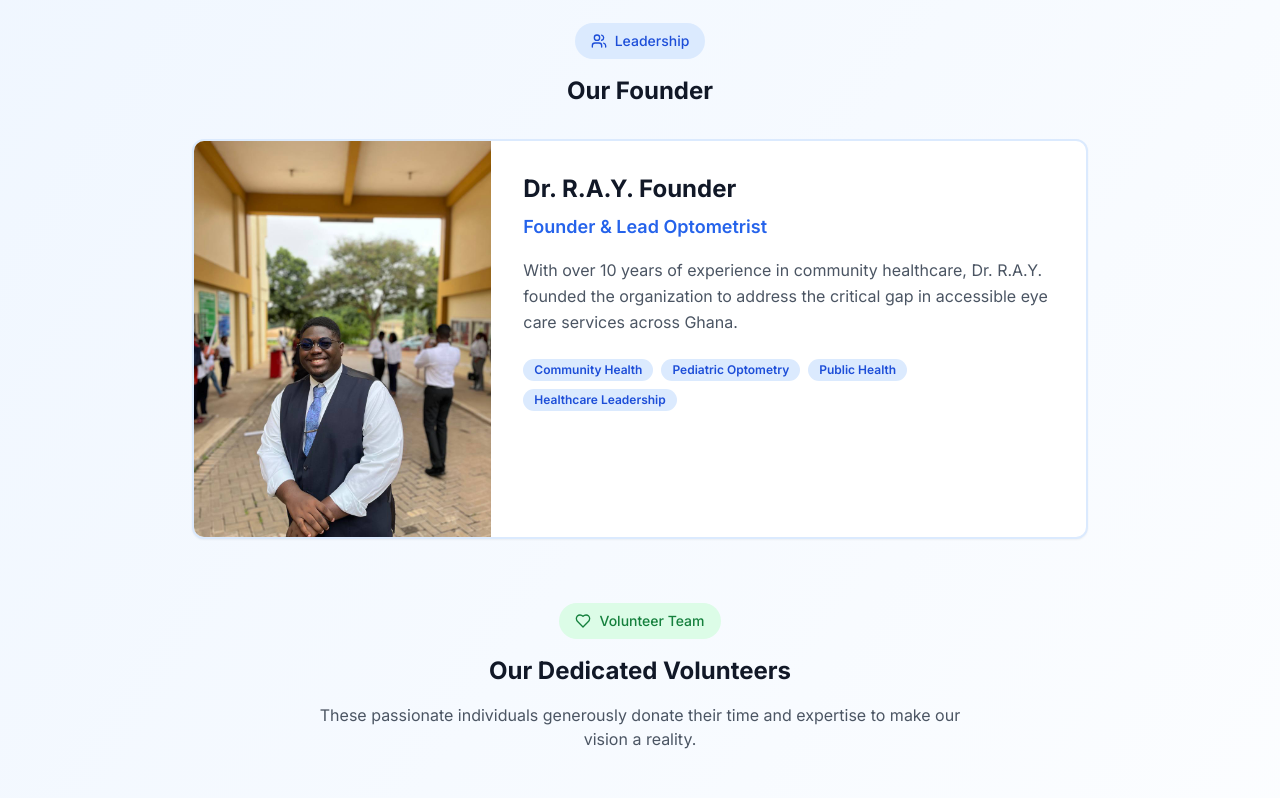
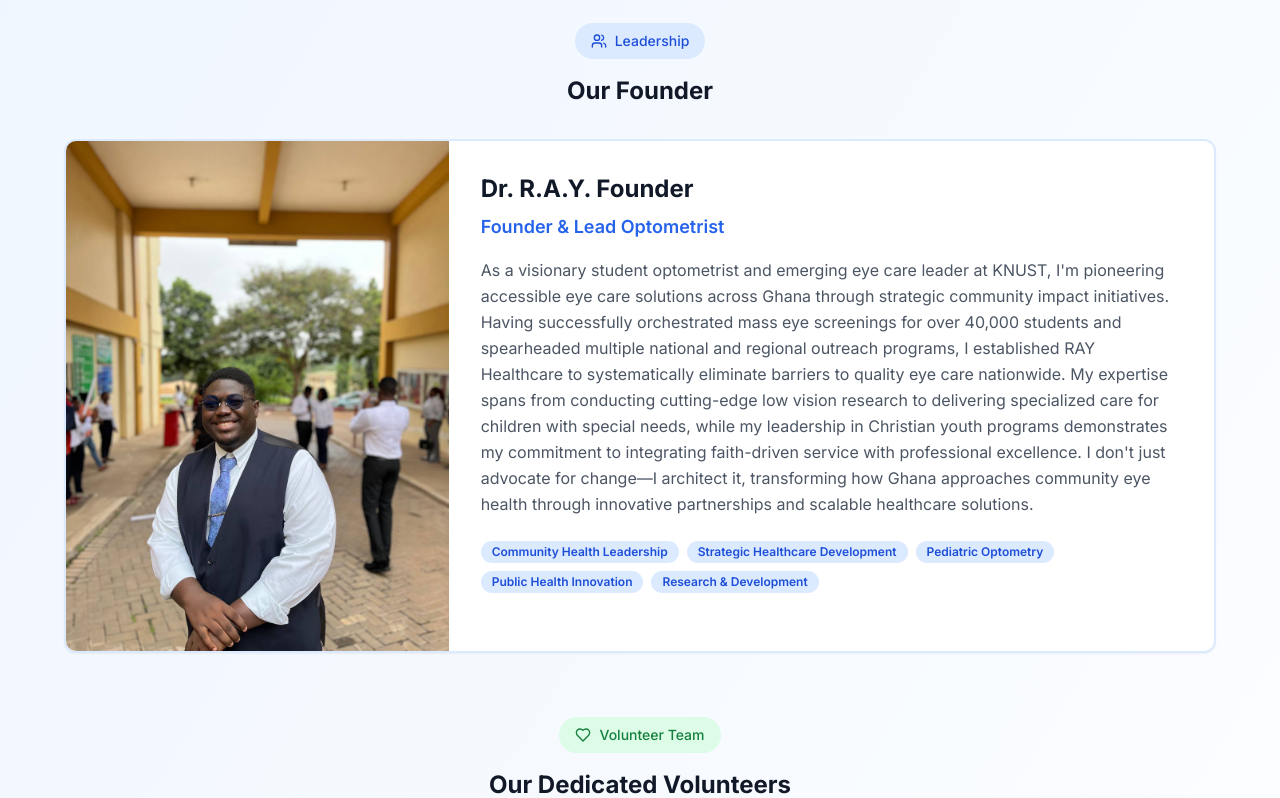
Before and after one commit to PascalSeth/ray-eye-care, a Next.js app: page /about in a window 1280 px wide. Shown: the part 2600-3398 px from the top of the page. Built offline with nearby package versions, Linux system fonts and the light colour scheme.

Commit message:
new updates

```diff
--- a/components/sections/call-to-action-section.tsx
+++ b/components/sections/call-to-action-section.tsx
@@ -13,14 +13,14 @@ export function CallToActionSection() {
           <Button size="lg" variant="secondary" asChild>
             <Link href="/get-involved">Get Involved</Link>
           </Button>
-          <Button
+          {/* <Button
             size="lg"
             variant="outline"
             className="border-white text-white bg-black hover:text-blue-600"
             asChild
           >
             <Link href="/donate">Donate Now</Link>
-          </Button>
+          </Button> */}
         </div>
       </div>
     </section>
--- a/components/sections/story-section.tsx
+++ b/components/sections/story-section.tsx
@@ -51,7 +51,7 @@ export function StorySection() {
               className="rounded-xl shadow-lg w-full h-[80vh] max-lg:h-72 object-cover"
             />
             <div className="absolute -bottom-4 -left-4 bg-white p-4 rounded-xl shadow-lg">
-              <div className="text-xl font-bold text-blue-600 mb-1">2020</div>
+              <div className="text-xl font-bold text-blue-600 mb-1">2025</div>
               <div className="text-xs text-gray-600">Founded</div>
             </div>
           </div>
--- a/components/sections/team-section.tsx
+++ b/components/sections/team-section.tsx
@@ -7,35 +7,35 @@ const founder = {
   name: "Dr. R.A.Y. Founder",
   role: "Founder & Lead Optometrist",
   image: "/founder.jpeg",
-  bio: "With over 10 years of experience in community healthcare, Dr. R.A.Y. founded the organization to address the critical gap in accessible eye care services across Ghana.",
-  specialties: ["Community Health", "Pediatric Optometry", "Public Health", "Healthcare Leadership"],
+  bio: "As a visionary student optometrist and emerging eye care leader at KNUST, I'm pioneering accessible eye care solutions across Ghana through strategic community impact initiatives. Having successfully orchestrated mass eye screenings for over 40,000 students and spearheaded multiple national and regional outreach programs, I established RAY Healthcare to systematically eliminate barriers to quality eye care nationwide. My expertise spans from conducting cutting-edge low vision research to delivering specialized care for children with special needs, while my leadership in Christian youth programs demonstrates my commitment to integrating faith-driven service with professional excellence. I don't just advocate for change—I architect it, transforming how Ghana approaches community eye health through innovative partnerships and scalable healthcare solutions.",
+  specialties: ["Community Health Leadership", "Strategic Healthcare Development", "Pediatric Optometry", "Public Health Innovation", "Research & Development"],
   isFounder: true
 }
 
 const volunteerTeam = [
   {
     name: "Sarah Mensah",
-    role: "Volunteer Program Coordinator",
-    image: "/girl.jpeg",
-    bio: "Sarah volunteers her time to coordinate outreach programs and build bridges between our organization and local communities.",
-    specialties: ["Program Management", "Community Outreach", "Health Education"],
-    contribution: "Leadership & Coordination"
+    image: "/girl.jpeg"
   },
   {
     name: "Dr. Kwame Asante",
-    role: "Volunteer Optometrist",
-    image: "/boy.jpeg",
-    bio: "Dr. Asante generously contributes his expertise in advanced eye care and helps mentor other volunteers in screening techniques.",
-    specialties: ["Clinical Optometry", "Volunteer Training", "Quality Assurance"],
-    contribution: "Clinical Expertise"
+    image: "/boy.jpeg"
   },
   {
     name: "Grace Osei",
-    role: "Community Volunteer",
-    image: "/girl2.jpeg",
-    bio: "Grace dedicates her time to building relationships with local communities and ensuring our programs meet each area's unique needs.",
-    specialties: ["Community Relations", "Cultural Competency", "Local Partnerships"],
-    contribution: "Community Engagement"
+    image: "/girl2.jpeg"
+  },
+    {
+    name: "Dr. Kwame Asante",
+    image: "/boy2.jpeg"
+  },
+    {
+    name: "Dr. Kwame Asante",
+    image: "/girl3.jpeg"
+  },
+     {
+    name: "Dr. Kwame Asante",
+    image: "/boy3.jpeg"
   },
 ]
 
@@ -60,7 +60,7 @@ export function TeamSection() {
             <h3 className="text-2xl font-bold text-gray-900">Our Founder</h3>
           </div>
 
-          <div className="max-w-4xl mx-auto">
+          <div className="max-w-6xl mx-auto">
             <Card className="group hover:shadow-2xl transition-all duration-300 overflow-hidden border-2 border-blue-100">
               <div className="md:flex">
                 <div className="md:w-1/3 relative overflow-hidden">
@@ -145,19 +145,7 @@ export function TeamSection() {
                   </div>
                 </div>
                 <CardContent className="p-6">
-                  <h4 className="text-lg font-bold text-gray-900 mb-1">{member.name}</h4>
-                  <p className="text-green-600 font-medium mb-2">{member.role}</p>
-                  <div className="bg-green-50 text-green-700 px-3 py-1 rounded-full text-xs font-medium mb-3 inline-block">
-                    {member.contribution}
-                  </div>
-                  <p className="text-gray-600 text-sm mb-4 leading-relaxed">{member.bio}</p>
-                  <div className="flex flex-wrap gap-2">
-                    {member.specialties.map((specialty, idx) => (
-                      <Badge key={idx} variant="outline" className="text-xs border-green-200 text-green-700">
-                        {specialty}
-                      </Badge>
-                    ))}
-                  </div>
+                  <h4 className="text-lg font-bold text-gray-900 mb-4 text-center">{member.name}</h4>
                 </CardContent>
               </Card>
             ))}
```
